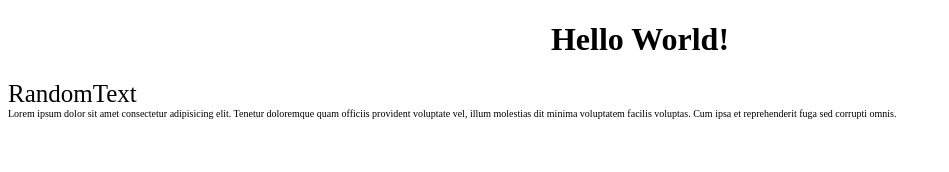
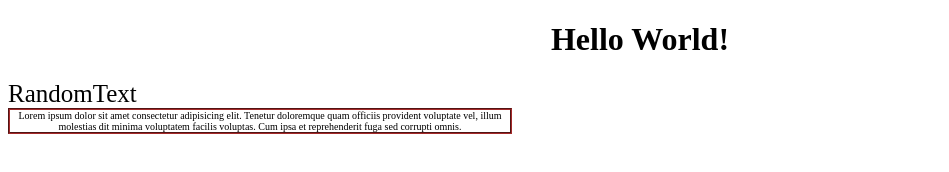
Before and after one commit to tamanazehra/html-css-javascript, a plain HTML site: page practice/index.html in a window 1280 px wide. Shown: the whole page, without its empty margins (0-949 px from the left). Drawn offline with Linux system fonts and the light colour scheme.

Commit message:
practice

```diff
--- a/practice/style.css
+++ b/practice/style.css
@@ -13,4 +13,11 @@ h1{
 }
 #inner{
     font-size: 10px;
+    height: normal;
+    width: 500px;
+    /* border-width: 2px;
+    border-style: groove;
+    border-color: brown;  */
+    border: 2px groove brown;
+    text-align: center;
 }
```
